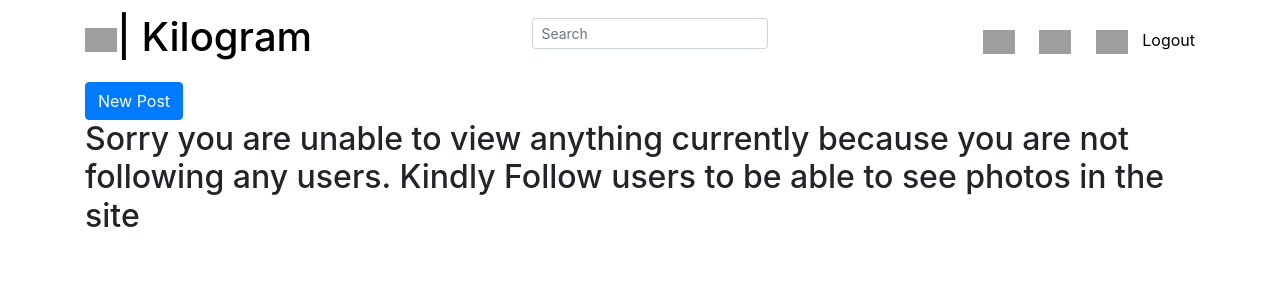
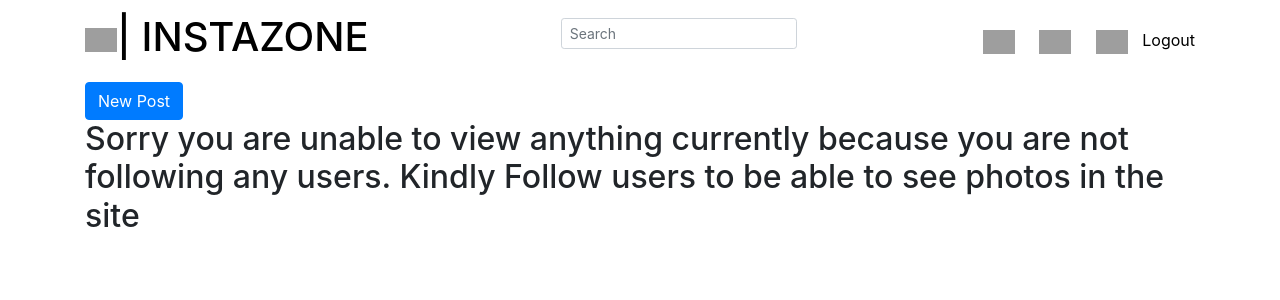
Before and after one commit to Alampulo/instazone, a Django app: page / in a window 1280 px wide. Shown: the top 300 px of the page. Run offline with Django 3.2, Linux system fonts and the light colour scheme; the visitor is signed in with stand-in values (Sample User, id 1); some libraries are stand-ins or nearby versions; grey boxes are pictures that could not be loaded.

Commit message:
NAVBAR html edit

```diff
--- a/zone/admin.py
+++ b/zone/admin.py
@@ -2,7 +2,7 @@ from django.contrib import admin
 # from .models import Profile,Images,tags, Follow,Comments
 # from .models import Profile,Images,tags, Follow,Comments
 
-# #Register your models here.
+#Register your models here.
 # class ProfileAdmin(admin.ModelAdmin):
 # admin.site.register(Profile,)
 # admin.site.register(tags)
--- a/zone/templates/navbar.html
+++ b/zone/templates/navbar.html
@@ -2,7 +2,7 @@
     <nav class="navbar sticky-top navbar-light" style="background-color:white ">
     <div class="container">
         <a class="navbar-brand" href="{%url 'index'%}" style="color:black">
-        <h1><img src="https://image.flaticon.com/icons/svg/69/69366.svg" alt=""style ="height="32" width="32"">| Kilogram</h1>
+        <h1><img src="https://image.flaticon.com/icons/svg/69/69366.svg" alt=""style ="height="32" width="32"">| INSTAZONE</h1>
     </a>
     <div class="navbar-center" style="margin-top:5px margin-right=10px">
         <form action="#" class="form-inline mx-auto" role="search">
```
